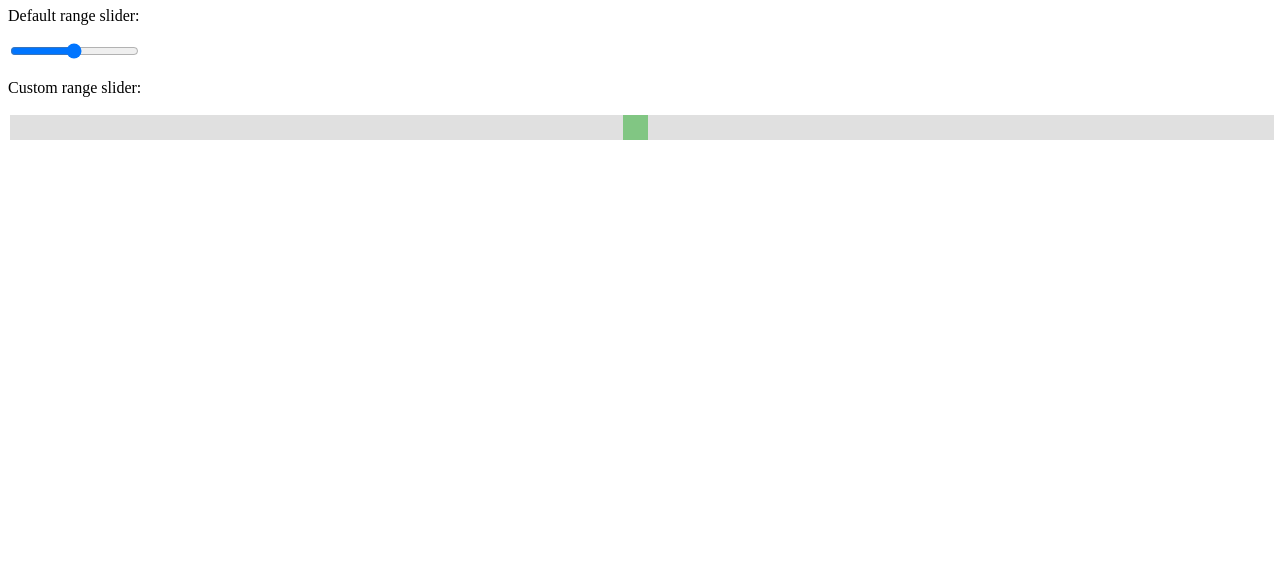
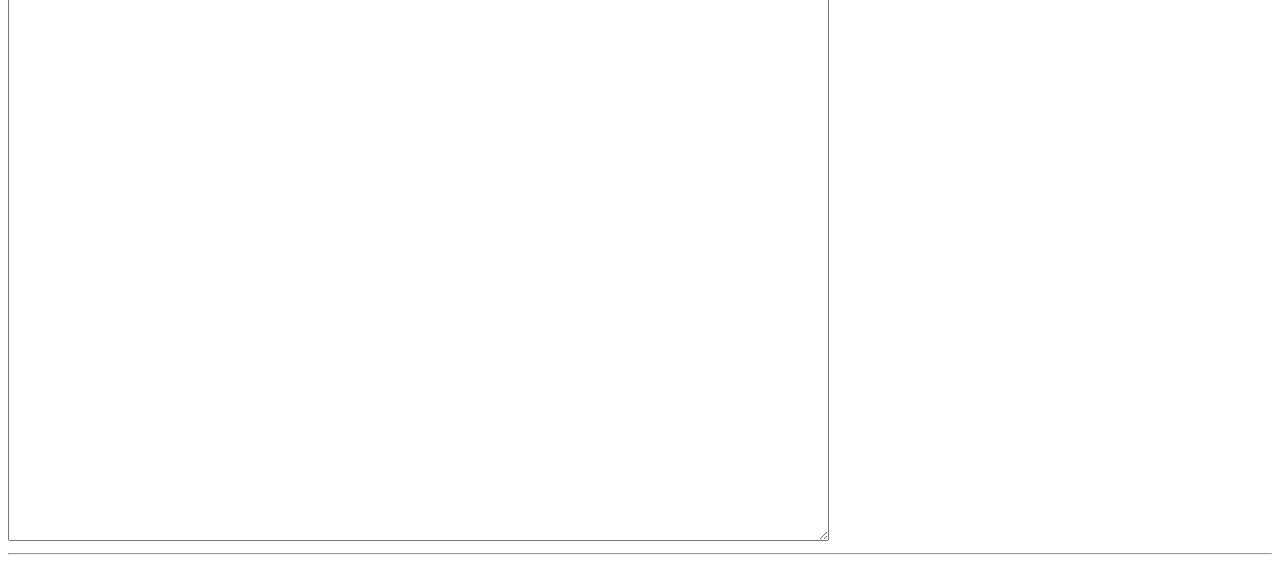
Before and after one commit to ikbhal/history, a plain HTML site: page index.html in a window 1280 px wide. Shown: the part 73-643 px from the top of the page. Drawn offline with Linux system fonts and the light colour scheme.

Commit message:
textarea

```diff
--- a/index.html
+++ b/index.html
@@ -41,6 +41,12 @@
 </head>
 <body>
 
+<textarea rows="40" cols="100">
+At w3schools.com you will learn how to make a website. We offer free tutorials in all web development technologies.
+</textarea>
+
+<hr>
+
 <h1>Custom Range Slider</h1>
 
 <div class="slidecontainer">
```
